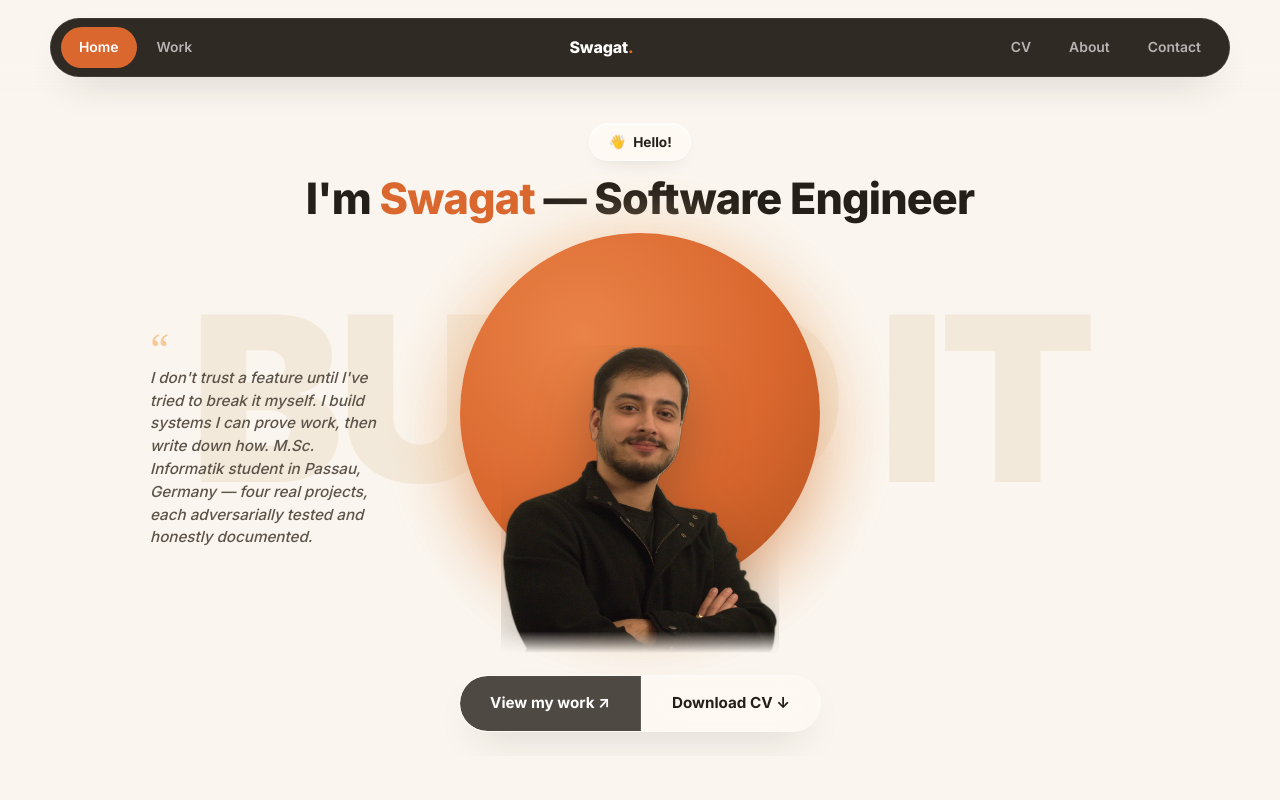
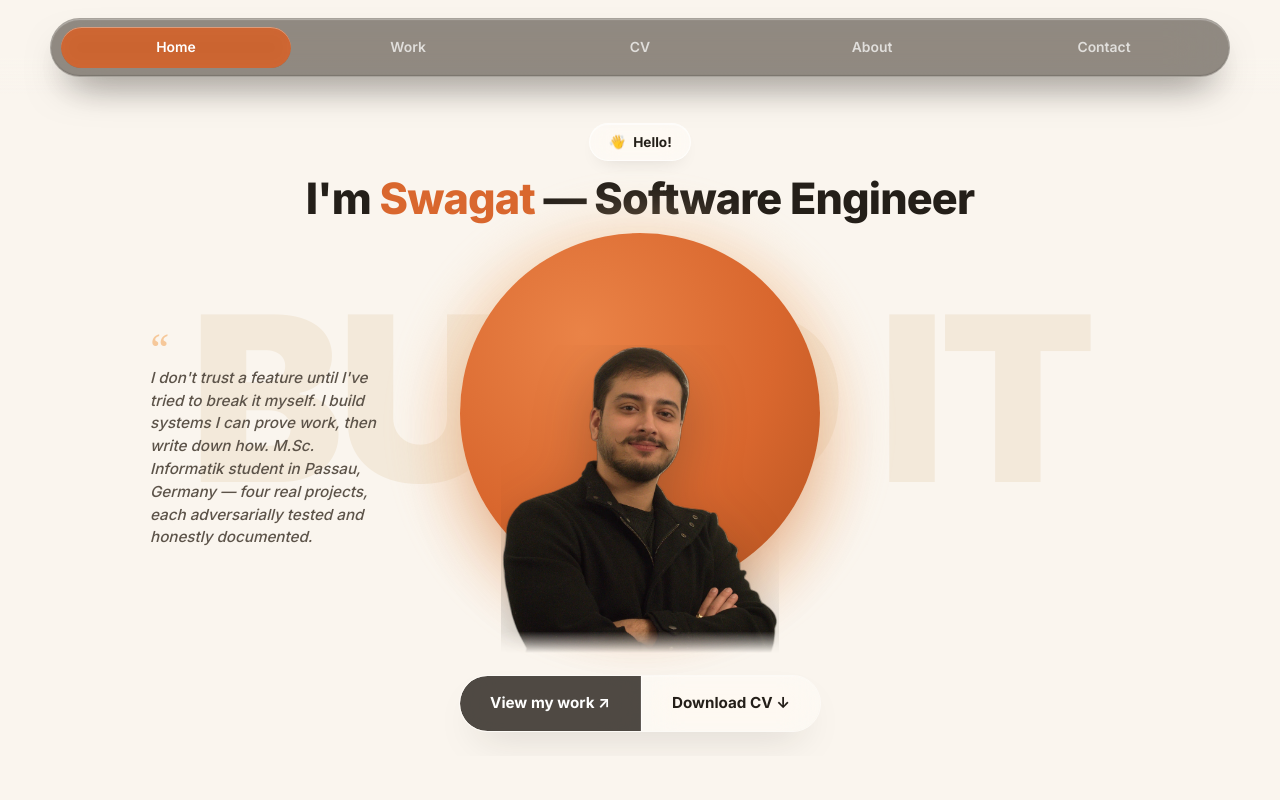
Before and after one commit to swagatskalita092/swagatskalita092.github.io, a plain HTML site: page index.html in a window 1280 px wide. Shown: the top 800 px of the page. Drawn offline with Linux system fonts and the light colour scheme.

Commit message:
Remove nav brand, evenly space nav items, apply true frosted liquid-glass nav bar

```diff
--- a/css/styles.css
+++ b/css/styles.css
@@ -65,32 +65,27 @@ a { color: inherit; text-decoration: none; }
 .nav-capsule {
   display: flex;
   align-items: center;
-  justify-content: space-between;
+  justify-content: center;
   gap: 6px;
-  background: rgba(var(--ink-rgb), 0.95);
-  backdrop-filter: blur(16px) saturate(160%);
-  -webkit-backdrop-filter: blur(16px) saturate(160%);
-  border: 1px solid rgba(255, 255, 255, 0.08);
+  background: rgba(var(--ink-rgb), 0.5);
+  backdrop-filter: blur(28px) saturate(200%);
+  -webkit-backdrop-filter: blur(28px) saturate(200%);
+  border: 1px solid rgba(255, 255, 255, 0.22);
   border-radius: 999px;
   padding: 8px 10px;
-  box-shadow: var(--shadow);
+  box-shadow:
+    inset 0 1px 1px rgba(255, 255, 255, 0.35),
+    inset 0 -1px 1px rgba(0, 0, 0, 0.15),
+    0 20px 40px -18px rgba(20, 16, 12, 0.55),
+    var(--shadow);
 }
-
-.brand {
-  color: #fff;
-  font-weight: 800;
-  font-size: 1rem;
-  letter-spacing: -0.01em;
-  padding: 0 14px;
-  white-space: nowrap;
-}
-
-.brand span { color: var(--accent); }
 
 .nav-links {
   display: flex;
   align-items: center;
+  justify-content: space-between;
   gap: 2px;
+  width: 100%;
   list-style: none;
   margin: 0;
   padding: 0;
@@ -98,10 +93,14 @@ a { color: inherit; text-decoration: none; }
   font-size: 0.87rem;
 }
 
+.nav-links li { flex: 1; display: flex; justify-content: center; }
+
 .nav-links a {
   display: inline-flex;
   align-items: center;
-  color: rgba(255, 255, 255, 0.65);
+  justify-content: center;
+  width: 100%;
+  color: rgba(255, 255, 255, 0.72);
   padding: 10px 18px;
   border-radius: 999px;
   white-space: nowrap;
@@ -111,7 +110,10 @@ a { color: inherit; text-decoration: none; }
 .nav-links a:hover { color: #fff; }
 
 .nav-links a[aria-current="page"] {
-  background: var(--accent);
+  background: rgba(var(--accent-rgb), 0.9);
+  backdrop-filter: blur(10px);
+  -webkit-backdrop-filter: blur(10px);
+  box-shadow: inset 0 1px 0 rgba(255, 255, 255, 0.35);
   color: #fff;
 }
 
@@ -132,22 +134,22 @@ a { color: inherit; text-decoration: none; }
 }
 
 @media (max-width: 760px) {
-  .nav-capsule { flex-wrap: wrap; border-radius: 26px; padding: 8px 8px; }
-  .brand { order: 1; }
-  .nav-toggle { display: block; order: 2; }
+  .nav-capsule { flex-wrap: wrap; border-radius: 26px; padding: 10px 14px; justify-content: space-between; }
+  .nav-toggle { display: block; order: 1; margin-left: auto; }
   .nav-links {
     display: none;
-    order: 3;
+    order: 2;
     width: 100%;
     flex-direction: column;
     align-items: stretch;
     gap: 2px;
     margin-top: 8px;
     padding-top: 8px;
-    border-top: 1px solid rgba(255, 255, 255, 0.12);
+    border-top: 1px solid rgba(255, 255, 255, 0.18);
   }
+  .nav-links li { flex: none; display: block; }
   .nav-capsule.is-open .nav-links { display: flex; }
-  .nav-links a { padding: 12px 18px; border-radius: 12px; }
+  .nav-links a { padding: 12px 18px; border-radius: 12px; justify-content: flex-start; }
 }
 
 /* ---------- Buttons ---------- */
--- a/index.html
+++ b/index.html
@@ -11,12 +11,9 @@
 
   <nav class="site-nav">
     <div class="wrap nav-capsule">
-      <ul class="nav-links nav-links-left">
+      <ul class="nav-links">
         <li><a href="index.html" aria-current="page">Home</a></li>
         <li><a href="work.html">Work</a></li>
-      </ul>
-      <a href="index.html" class="brand">Swagat<span>.</span></a>
-      <ul class="nav-links nav-links-right">
         <li><a href="cv.html">CV</a></li>
         <li><a href="about.html">About</a></li>
         <li><a href="about.html#contact">Contact</a></li>
```
Also changed, not shown: about.html (+1 -4 lines), cv.html (+1 -4 lines), work.html (+1 -4 lines).
